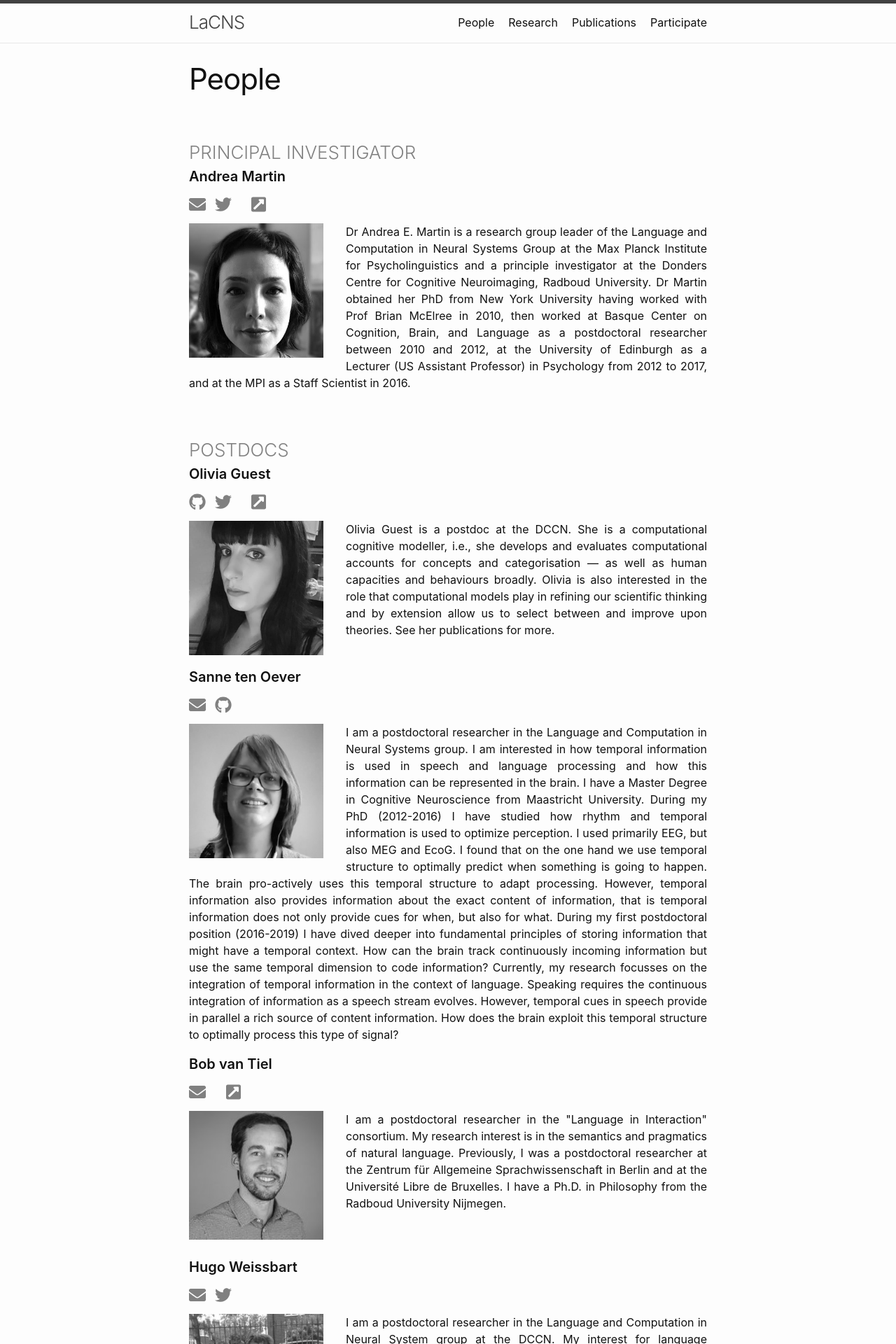
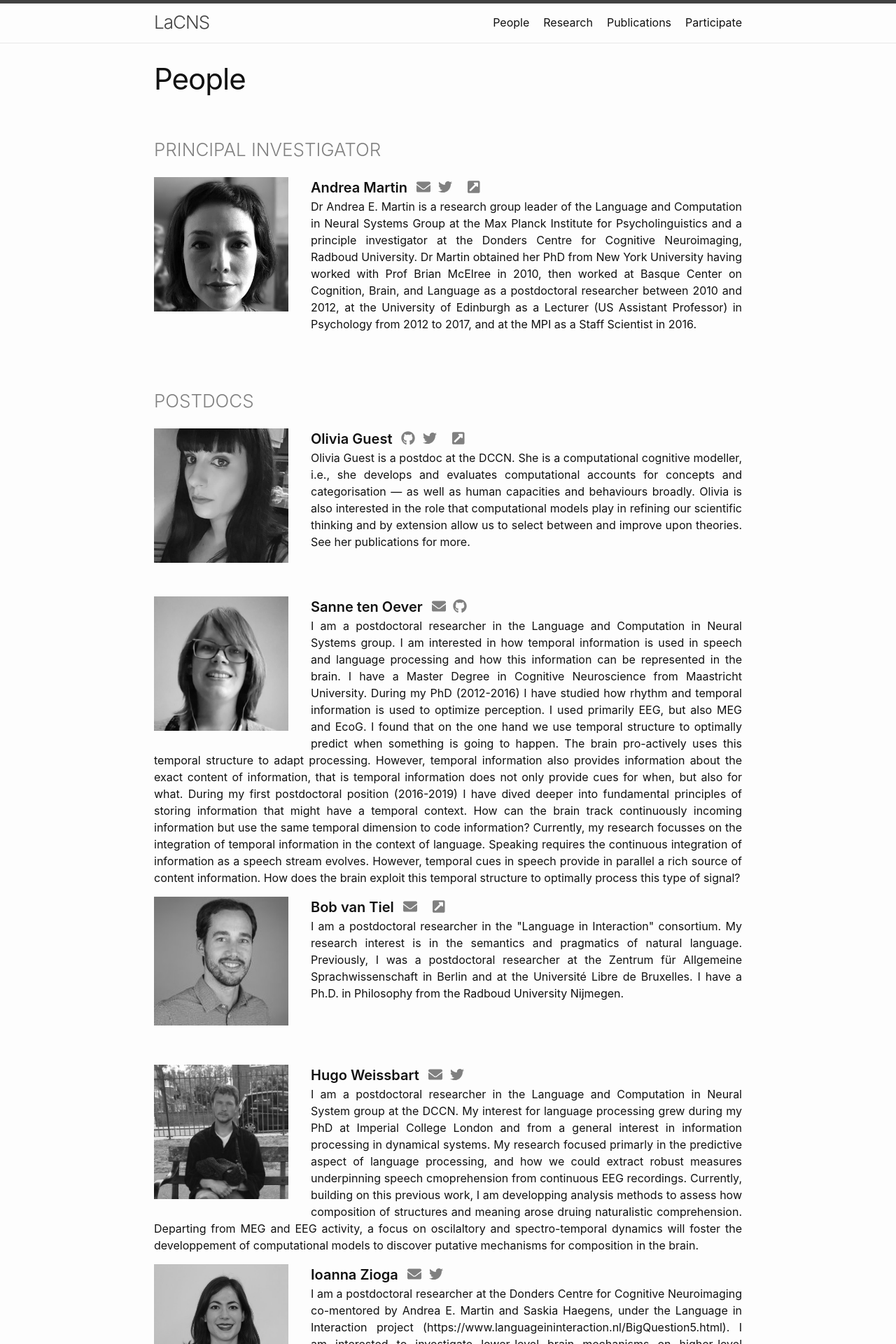
Before and after one commit to sannetenoever/lacns.github.io, a Jekyll site: the page built from people.md, in a window 1280 px wide. Shown: the top 1920 px of the page at 70% size. Built offline with Jekyll 4.4.1, drawn with Linux system fonts in a browser that asks for light colours; nearby versions of some CDN libraries; a style sheet for code colours, icons or effects is not loaded; some of the changed text lies outside the part shown.

Commit message:
add member info and edit css

```diff
--- a/_includes/people.html
+++ b/_includes/people.html
@@ -28,7 +28,11 @@
     <div id="{{ person.role }}">
       <h3 class="position-title">Principal Investigator</h3> {% endif %}
       <div class="person">
-        <div class="name">{{ person.firstname }} {{ person.surname }}</div>
+        <figure class="image">
+          <img src="{{ site.baseurl }}{{ person.image_path }}" title="{{ person.firstname }} {{ person.surname}}" alt="{{ person.firstname }} {{ person.surname}}" />
+        </figure>
+
+        <div class="name">{{ person.firstname }} {{ person.surname }}
           <ul>
             {% if person.email != nil %}
             <li><a href="mailto:{{ person.email }}" title="Email {{ person.firstname }} {{ person.surname}}" style="text-decoration:none">
@@ -53,10 +57,8 @@
                                               <i class="fas fa-external-link-square-alt"></i></a></li>
             {% endif %}
           </ul>
+        </div>
 
-        <figure class="image">
-          <img src="{{ site.baseurl }}{{ person.image_path }}" title="{{ person.firstname }} {{ person.surname}}" alt="{{ person.firstname }} {{ person.surname}}" />
-        </figure>
         <p>{{ person.bio }}</p>
 
       </div>
@@ -71,7 +73,11 @@
       <h3 class="position-title">Postdocs</h3> {% endif %}
       <a class="person-anchor" id="{{ person.firstname }}-{{ person.surname }}"></a>
       <div class="person">
-        <div class="name">{{ person.firstname }} {{ person.surname }}</div>
+        <figure class="image">
+          <img src="{{ site.baseurl }}{{ person.image_path }}" title="{{ person.firstname }} {{ person.surname}}" alt="{{ person.firstname }} {{ person.surname}}" />
+        </figure>
+
+        <div class="name">{{ person.firstname }} {{ person.surname }}
           <ul>
             {% if person.email != nil %}
             <li><a href="mailto:{{ person.email }}" title="Email {{ person.firstname }} {{ person.surname}}" style="text-decoration:none">
@@ -96,10 +102,8 @@
                                               <i class="fas fa-external-link-square-alt"></i></a></li>
             {% endif %}
           </ul>
+        </div>
 
-        <figure class="image">
-          <img src="{{ site.baseurl }}{{ person.image_path }}" title="{{ person.firstname }} {{ person.surname}}" alt="{{ person.firstname }} {{ person.surname}}" />
-        </figure>
         <p>{{ person.bio }}</p>
       </div>
       {% endfor %}
@@ -108,12 +112,16 @@
 
   <div class="position">
 
-    {% for person in lab-manager %} {% if forloop.first == true %}
+    {% for person in phd-students %} {% if forloop.first == true %}
     <div id="{{ person.role }}">
-      <h3 class="position-title">Lab manager</h3> {% endif %}
+      <h3 class="position-title">PhD Students</h3> {% endif %}
       <a class="person-anchor" id="{{ person.firstname }}-{{ person.surname }}"></a>
       <div class="person">
-        <div class="name">{{ person.firstname }} {{ person.surname }}</div>
+        <figure class="image">
+          <img src="{{ site.baseurl }}{{ person.image_path }}" title="{{ person.firstname }} {{ person.surname}}" alt="{{ person.firstname }} {{ person.surname}}" />
+        </figure>
+
+        <div class="name">{{ person.firstname }} {{ person.surname }}
           <ul>
             {% if person.email != nil %}
             <li><a href="mailto:{{ person.email }}" title="Email {{ person.firstname }} {{ person.surname}}" style="text-decoration:none">
@@ -138,10 +146,8 @@
                                               <i class="fas fa-external-link-square-alt"></i></a></li>
             {% endif %}
           </ul>
+        </div>
 
-        <figure class="image">
-          <img src="{{ site.baseurl }}{{ person.image_path }}" title="{{ person.firstname }} {{ person.surname}}" alt="{{ person.firstname }} {{ person.surname}}" />
-        </figure>
         <p>{{ person.bio }}</p>
 
       </div>
@@ -151,12 +157,16 @@
 
   <div class="position">
 
-    {% for person in phd-students %} {% if forloop.first == true %}
+    {% for person in lab-manager %} {% if forloop.first == true %}
     <div id="{{ person.role }}">
-      <h3 class="position-title">PhD Students</h3> {% endif %}
+      <h3 class="position-title">Lab manager</h3> {% endif %}
       <a class="person-anchor" id="{{ person.firstname }}-{{ person.surname }}"></a>
       <div class="person">
-        <div class="name">{{ person.firstname }} {{ person.surname }}</div>
+        <figure class="image">
+          <img src="{{ site.baseurl }}{{ person.image_path }}" title="{{ person.firstname }} {{ person.surname}}" alt="{{ person.firstname }} {{ person.surname}}" />
+        </figure>
+
+        <div class="name">{{ person.firstname }} {{ person.surname }}
           <ul>
             {% if person.email != nil %}
             <li><a href="mailto:{{ person.email }}" title="Email {{ person.firstname }} {{ person.surname}}" style="text-decoration:none">
@@ -181,10 +191,8 @@
                                               <i class="fas fa-external-link-square-alt"></i></a></li>
             {% endif %}
           </ul>
+        </div>
 
-        <figure class="image">
-          <img src="{{ site.baseurl }}{{ person.image_path }}" title="{{ person.firstname }} {{ person.surname}}" alt="{{ person.firstname }} {{ person.surname}}" />
-        </figure>
         <p>{{ person.bio }}</p>
 
       </div>
@@ -199,7 +207,11 @@
       <h3 class="position-title">Research assistants</h3> {% endif %}
       <a class="person-anchor" id="{{ person.firstname }}-{{ person.surname }}"></a>
       <div class="person">
-        <div class="name">{{ person.firstname }} {{ person.surname }}</div>
+        <figure class="image">
+          <img src="{{ site.baseurl }}{{ person.image_path }}" title="{{ person.firstname }} {{ person.surname}}" alt="{{ person.firstname }} {{ person.surname}}" />
+        </figure>
+
+        <div class="name">{{ person.firstname }} {{ person.surname }}
           <ul>
             {% if person.email != nil %}
             <li><a href="mailto:{{ person.email }}" title="Email {{ person.firstname }} {{ person.surname}}" style="text-decoration:none">
@@ -224,10 +236,8 @@
                                               <i class="fas fa-external-link-square-alt"></i></a></li>
             {% endif %}
           </ul>
+        </div>
 
-        <figure class="image">
-          <img src="{{ site.baseurl }}{{ person.image_path }}" title="{{ person.firstname }} {{ person.surname}}" alt="{{ person.firstname }} {{ person.surname}}" />
-        </figure>
         <p>{{ person.bio }}</p>
 
       </div>
--- a/_sass/minima.scss
+++ b/_sass/minima.scss
@@ -21,7 +21,7 @@ $grey-color-dark:  darken($grey-color, 25%) !default;
 $table-text-align: left !default;
 
 // Width of the content area
-$content-width:    800px !default;
+$content-width:    900px !default;
 
 $on-palm:          600px !default;
 $on-laptop:        800px !default;
--- a/_sass/minima/_base.scss
+++ b/_sass/minima/_base.scss
@@ -71,7 +71,7 @@ h3.position-title {
   text-transform: uppercase;
   font-weight: 300;
   color: $grey-color;
-  margin: 4rem 0 0 0;
+  margin: 3.75rem 0 1.25rem;
 }
 
 .position {
@@ -84,21 +84,23 @@ h3.position-title {
 }
 
 .person .name {
-  display: block;
+  display: inline;
   clear: both;
   font-weight: 600;
   font-size: 1.25rem;
+  margin: 0.75rem 0 0.5rem;
 }
 
 .person ul {
-  margin: 0.5rem 0;
+  margin: 0.5rem 0.5rem;
+  display: inline;
 }
 
 .person li {
   display: inline;
   list-style: none;
-  padding-right: 0.5rem;
-  font-size: 1.5rem;
+  padding-right: 0.35rem;
+  font-size: 1.25rem;
 }
 
 .person figure {
```
Also changed, not shown: _people/rong-ding.md (+2 -2 lines), index.md (+2 -1 lines), research.md (+2 -2 lines), assets/images/collage_bw.png (added), assets/images/collage_bw_3x6.png (added). Lines whose indentation alone changed are shown as unchanged.
